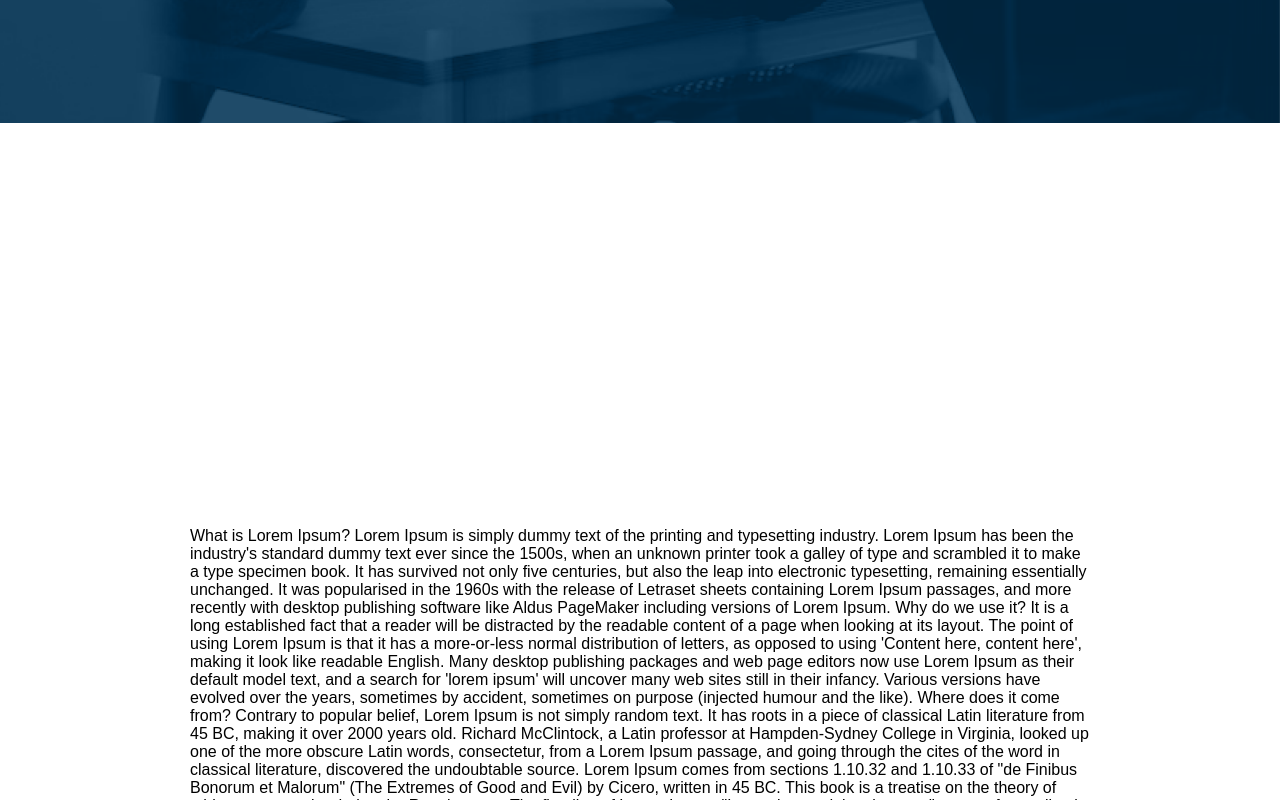
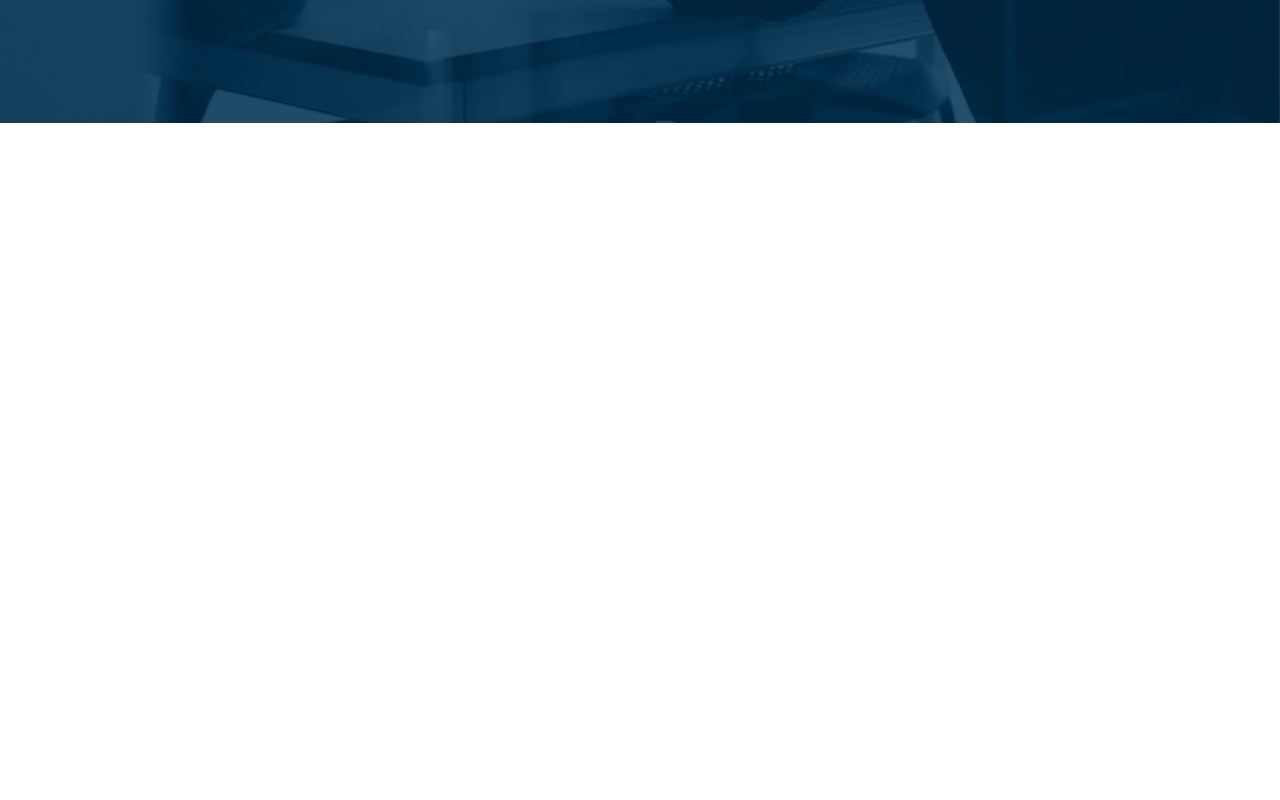
Before and after one commit to marcabihanna/power-holding-international-main, a React (Vite) app: page / in a window 1280 px wide. Shown: the part 7460-8260 px from the top of the page. After the commit the page ends 7587 px from the top, so only its background shows below. Built offline with nearby package versions, Linux system fonts and the light colour scheme.

Commit message:
remove content

```diff
--- a/src/App.jsx
+++ b/src/App.jsx
@@ -36,53 +36,6 @@
         }}
         src={image4}
       ></img>
-      <div className="content-section">
-        What is Lorem Ipsum? Lorem Ipsum is simply dummy text of the printing
-        and typesetting industry. Lorem Ipsum has been the industry&apos;s
-        standard dummy text ever since the 1500s, when an unknown printer took a
-        galley of type and scrambled it to make a type specimen book. It has
-        survived not only five centuries, but also the leap into electronic
-        typesetting, remaining essentially unchanged. It was popularised in the
-        1960s with the release of Letraset sheets containing Lorem Ipsum
-        passages, and more recently with desktop publishing software like Aldus
-        PageMaker including versions of Lorem Ipsum. Why do we use it? It is a
-        long established fact that a reader will be distracted by the readable
-        content of a page when looking at its layout. The point of using Lorem
-        Ipsum is that it has a more-or-less normal distribution of letters, as
-        opposed to using &apos;Content here, content here&apos;, making it look
-        like readable English. Many desktop publishing packages and web page
-        editors now use Lorem Ipsum as their default model text, and a search
-        for 'lorem ipsum' will uncover many web sites still in their infancy.
-        Various versions have evolved over the years, sometimes by accident,
-        sometimes on purpose (injected humour and the like). Where does it come
-        from? Contrary to popular belief, Lorem Ipsum is not simply random text.
-        It has roots in a piece of classical Latin literature from 45 BC, making
-        it over 2000 years old. Richard McClintock, a Latin professor at
-        Hampden-Sydney College in Virginia, looked up one of the more obscure
-        Latin words, consectetur, from a Lorem Ipsum passage, and going through
-        the cites of the word in classical literature, discovered the
-        undoubtable source. Lorem Ipsum comes from sections 1.10.32 and 1.10.33
-        of "de Finibus Bonorum et Malorum" (The Extremes of Good and Evil) by
-        Cicero, written in 45 BC. This book is a treatise on the theory of
-        ethics, very popular during the Renaissance. The first line of Lorem
-        Ipsum, "Lorem ipsum dolor sit amet..", comes from a line in section
-        1.10.32. The standard chunk of Lorem Ipsum used since the 1500s is
-        reproduced below for those interested. Sections 1.10.32 and 1.10.33 from
-        "de Finibus Bonorum et Malorum" by Cicero are also reproduced in their
-        exact original form, accompanied by English versions from the 1914
-        translation by H. Rackham. Where can I get some? There are many
-        variations of passages of Lorem Ipsum available, but the majority have
-        suffered alteration in some form, by injected humour, or randomised
-        words which don't look even slightly believable. If you are going to use
-        a passage of Lorem Ipsum, you need to be sure there isn't anything
-        embarrassing hidden in the middle of text. All the Lorem Ipsum
-        generators on the Internet tend to repeat predefined chunks as
-        necessary, making this the first true generator on the Internet. It uses
-        a dictionary of over 200 Latin words, combined with a handful of model
-        sentence structures, to generate Lorem Ipsum which looks reasonable. The
-        generated Lorem Ipsum is therefore always free from repetition, injected
-        humour, or non-characteristic words etc.
-      </div>
     </>
   );
 }
```
